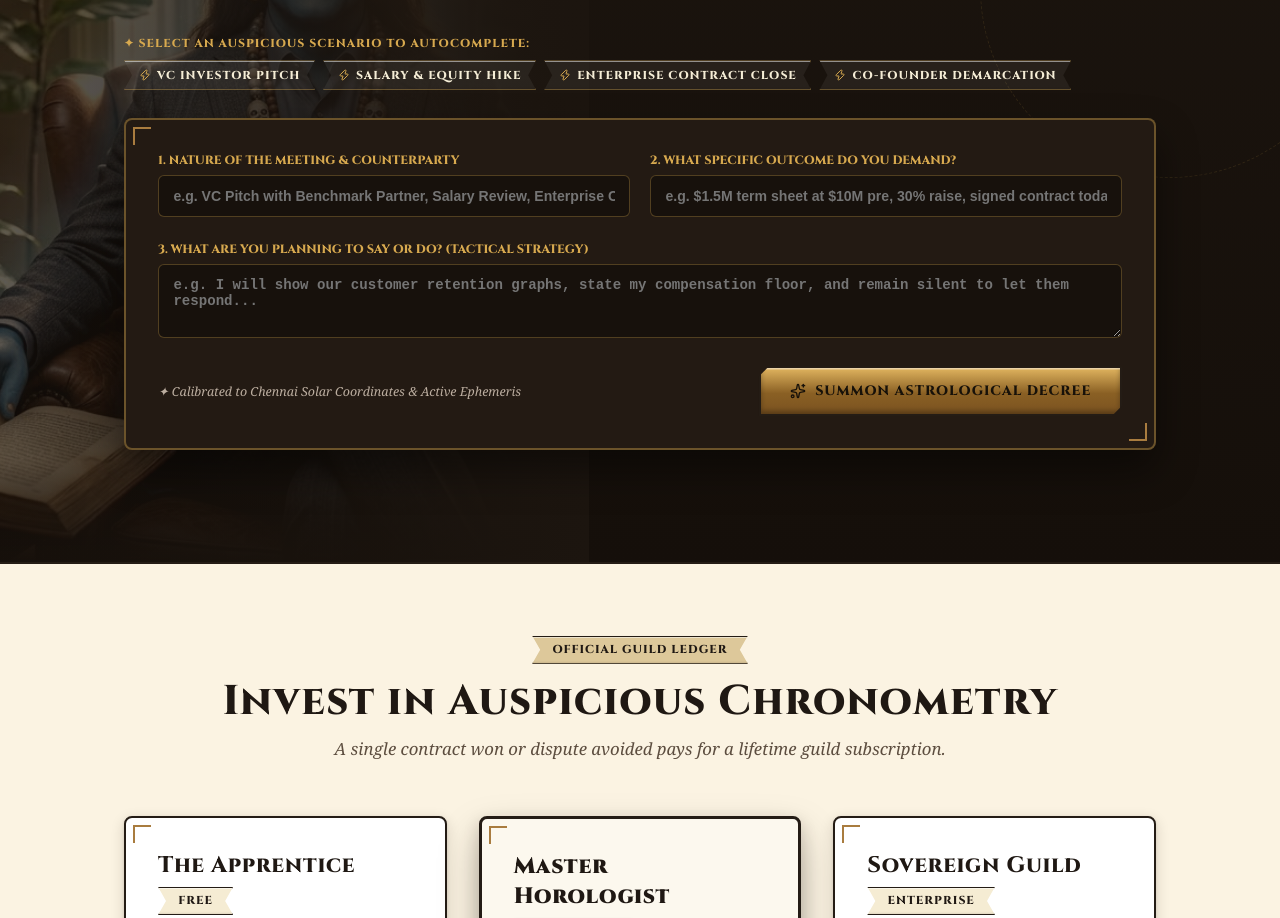
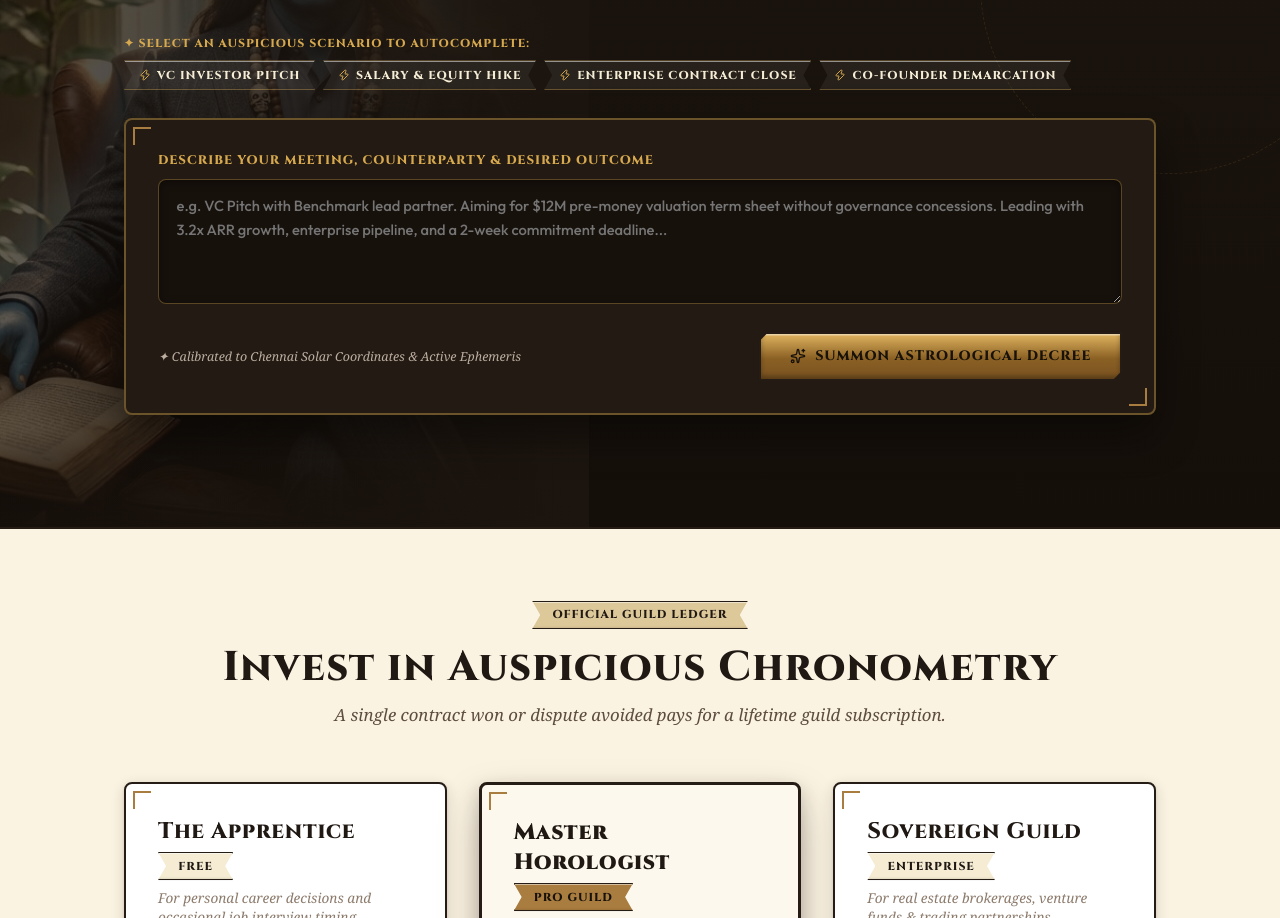
Before and after one commit to saaqibA21/nanneram, a React (Vite) app: page / in a window 1280 px wide. Shown: the part 5337-6255 px from the top of the page. Built offline with nearby package versions, Linux system fonts and the light colour scheme.

Commit message:
feat: simplify Oracle Advisor form into single unified meeting prompt input

```diff
--- a/src/components/OracleChatbot.jsx
+++ b/src/components/OracleChatbot.jsx
@@ -13,9 +13,7 @@ export default function OracleChatbot({
   onAddToCalendar,
   triggerToast
 }) {
-  const [topic, setTopic] = useState('');
-  const [goal, setGoal] = useState('');
-  const [strategy, setStrategy] = useState('');
+  const [prompt, setPrompt] = useState('');
   const [isConsulting, setIsConsulting] = useState(false);
   const [consultation, setConsultation] = useState(null);
   const [copied, setCopied] = useState(false);
@@ -23,37 +21,27 @@ export default function OracleChatbot({
   const presets = [
     {
       label: 'VC Investor Pitch',
-      topic: 'Seed Round Pitch to Lead Partner',
-      goal: 'Secure term sheet at $12M pre-money valuation without governance concessions',
-      strategy: 'Lead with 3.2x ARR growth, demonstrate enterprise pipeline, and introduce 2-week deadline'
+      text: 'Seed round pitch to lead partner at venture fund. Demanding $12M pre-money valuation without governance concessions. Leading with 3.2x ARR growth, enterprise pipeline, and 2-week commitment deadline.'
     },
     {
       label: 'Salary & Equity Hike',
-      topic: 'Annual Compensation Negotiation with VP',
-      goal: 'Secure 35% base compensation increase plus 0.25% refresh equity',
-      strategy: 'Quantify shipped infrastructure revenue impact, anchor high at $195k, and use strategic silence'
+      text: 'Annual executive compensation negotiation with VP. Demanding 35% base compensation increase plus 0.25% refresh equity. Quantifying infrastructure revenue impact, anchoring high, and using strategic silence.'
     },
     {
       label: 'Enterprise Contract Close',
-      topic: 'Final Commercial Sign-Off with Hesitant CFO',
-      goal: 'Close $85,000 annual contract before quarter-end without price discounting',
-      strategy: 'Trade scope adjustment for payment terms, present multi-year lock-in, and demand verbal sign-off'
+      text: 'Final commercial sign-off with enterprise CFO. Target: Close $85,000 annual contract before quarter-end without price discounting, trading scope for multi-year lock-in.'
     },
     {
       label: 'Co-Founder Demarcation',
-      topic: 'Equity & Operational Ownership Realignment',
-      goal: 'Establish clear CEO decision-making primacy and formalize 4-year vesting schedule',
-      strategy: 'Focus strictly on company survival metrics, avoid past emotional debates, and set firm milestone dates'
+      text: 'Equity & operational ownership realignment with co-founder. Establishing clear CEO decision-making primacy and formalizing 4-year milestone vesting.'
     }
   ];
 
-  const handleConsult = (customData = null) => {
-    const t = customData ? customData.topic : topic;
-    const g = customData ? customData.goal : goal;
-    const s = customData ? customData.strategy : strategy;
+  const handleConsult = (customText = null) => {
+    const inputVal = customText !== null ? customText : prompt;
 
-    if (!t && !g) {
-      triggerToast?.('Please specify the meeting topic or objective.');
+    if (!inputVal || !inputVal.trim()) {
+      triggerToast?.('Please describe your meeting or objective.');
       return;
     }
 
@@ -63,9 +51,7 @@ export default function OracleChatbot({
     // Astronomical calculation suspense
     setTimeout(() => {
       const result = generateOracleConsultation({
-        topic: t,
-        goal: g,
-        strategy: s,
+        prompt: inputVal.trim(),
         vedicData,
         selectedCity,
         optimalSlots
@@ -77,10 +63,8 @@ export default function OracleChatbot({
   };
 
   const handleApplyPreset = (p) => {
-    setTopic(p.topic);
-    setGoal(p.goal);
-    setStrategy(p.strategy);
-    handleConsult(p);
+    setPrompt(p.text);
+    handleConsult(p.text);
   };
 
   const copyFolioText = () => {
@@ -232,69 +216,26 @@ export default function OracleChatbot({
           marginBottom: '2.5rem'
         }}>
 
-          <div style={{ display: 'grid', gridTemplateColumns: 'repeat(auto-fit, minmax(280px, 1fr))', gap: '1.25rem', marginBottom: '1.5rem' }}>
-
-            {/* 1. Meeting Topic */}
-            <div>
-              <label style={{
-                display: 'block', fontSize: '0.75rem', fontWeight: 800, textTransform: 'uppercase',
-                color: 'var(--antique-brass-light)', marginBottom: '0.45rem', fontFamily: 'var(--font-antique-serif)'
-              }}>
-                1. Nature of the Meeting & Counterparty
-              </label>
-              <input
-                type="text"
-                value={topic}
-                onChange={(e) => setTopic(e.target.value)}
-                placeholder="e.g. VC Pitch with Benchmark Partner, Salary Review, Enterprise Close..."
-                style={{
-                  width: '100%', padding: '0.75rem 0.9rem', background: '#17110c',
-                  border: '1.5px solid rgba(215, 169, 79, 0.3)', borderRadius: '6px',
-                  color: '#f8f2e4', fontSize: '0.88rem', fontWeight: 600
-                }}
-              />
-            </div>
-
-            {/* 2. Desired Goal / What you want */}
-            <div>
-              <label style={{
-                display: 'block', fontSize: '0.75rem', fontWeight: 800, textTransform: 'uppercase',
-                color: 'var(--antique-brass-light)', marginBottom: '0.45rem', fontFamily: 'var(--font-antique-serif)'
-              }}>
-                2. What Specific Outcome Do You Demand?
-              </label>
-              <input
-                type="text"
-                value={goal}
-                onChange={(e) => setGoal(e.target.value)}
-                placeholder="e.g. $1.5M term sheet at $10M pre, 30% raise, signed contract today..."
-                style={{
-                  width: '100%', padding: '0.75rem 0.9rem', background: '#17110c',
-                  border: '1.5px solid rgba(215, 169, 79, 0.3)', borderRadius: '6px',
-                  color: '#f8f2e4', fontSize: '0.88rem', fontWeight: 600
-                }}
-              />
-            </div>
-
-          </div>
-
-          {/* 3. Your Planned Tactics & Strategy */}
+          {/* Single Unified Meeting Brief Input */}
           <div style={{ marginBottom: '1.5rem' }}>
             <label style={{
-              display: 'block', fontSize: '0.75rem', fontWeight: 800, textTransform: 'uppercase',
-              color: 'var(--antique-brass-light)', marginBottom: '0.45rem', fontFamily: 'var(--font-antique-serif)'
+              display: 'block', fontSize: '0.78rem', fontWeight: 800, textTransform: 'uppercase',
+              color: 'var(--antique-brass-light)', marginBottom: '0.6rem', fontFamily: 'var(--font-antique-serif)',
+              letterSpacing: '1px'
             }}>
-              3. What Are You Planning to Say or Do? (Tactical Strategy)
+              Describe Your Meeting, Counterparty & Desired Outcome
             </label>
             <textarea
-              rows={3}
-              value={strategy}
-              onChange={(e) => setStrategy(e.target.value)}
-              placeholder="e.g. I will show our customer retention graphs, state my compensation floor, and remain silent to let them respond..."
+              rows={4}
+              value={prompt}
+              onChange={(e) => setPrompt(e.target.value)}
+              placeholder="e.g. VC Pitch with Benchmark lead partner. Aiming for $12M pre-money valuation term sheet without governance concessions. Leading with 3.2x ARR growth, enterprise pipeline, and a 2-week commitment deadline..."
               style={{
-                width: '100%', padding: '0.75rem 0.9rem', background: '#17110c',
-                border: '1.5px solid rgba(215, 169, 79, 0.3)', borderRadius: '6px',
-                color: '#f8f2e4', fontSize: '0.88rem', fontWeight: 600, resize: 'vertical'
+                width: '100%', padding: '0.9rem 1.1rem', background: '#17110c',
+                border: '1.5px solid rgba(215, 169, 79, 0.35)', borderRadius: '8px',
+                color: '#f8f2e4', fontSize: '0.92rem', fontWeight: 500, lineHeight: 1.6,
+                resize: 'vertical', fontFamily: 'inherit',
+                boxShadow: 'inset 0 2px 8px rgba(0,0,0,0.45)'
               }}
             />
           </div>
--- a/src/utils/oracleConsultant.js
+++ b/src/utils/oracleConsultant.js
@@ -148,11 +148,13 @@ export function generateOracleConsultation({
   topic,
   goal,
   strategy,
+  prompt,
   vedicData,
   selectedCity,
   optimalSlots = []
 }) {
-  const archetype = detectMeetingArchetype(`${topic} ${goal} ${strategy}`);
+  const combinedText = prompt || `${topic || ''} ${goal || ''} ${strategy || ''}`;
+  const archetype = detectMeetingArchetype(combinedText);
 
   // Determine best matching slot based on archetype
   let chosenSlot = optimalSlots[0];
@@ -215,7 +217,7 @@ export function generateOracleConsultation({
 
   return {
     archetype,
-    topic: topic || 'High-Stakes Strategic Sync',
+    topic: prompt || topic || 'High-Stakes Strategic Sync',
     goal: goal || 'Flawless execution and binding agreement',
     strategy: strategy || 'Measured articulation with firm boundary control',
     city: selectedCity.name,
```
